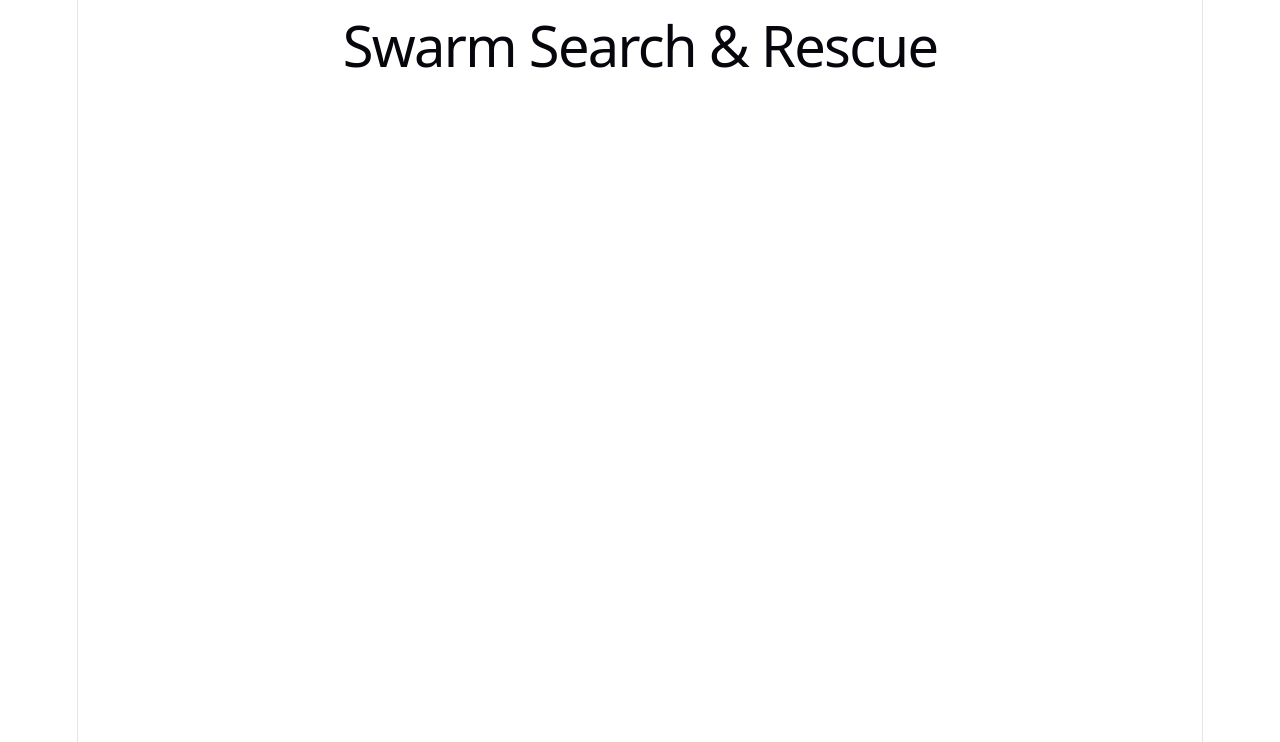
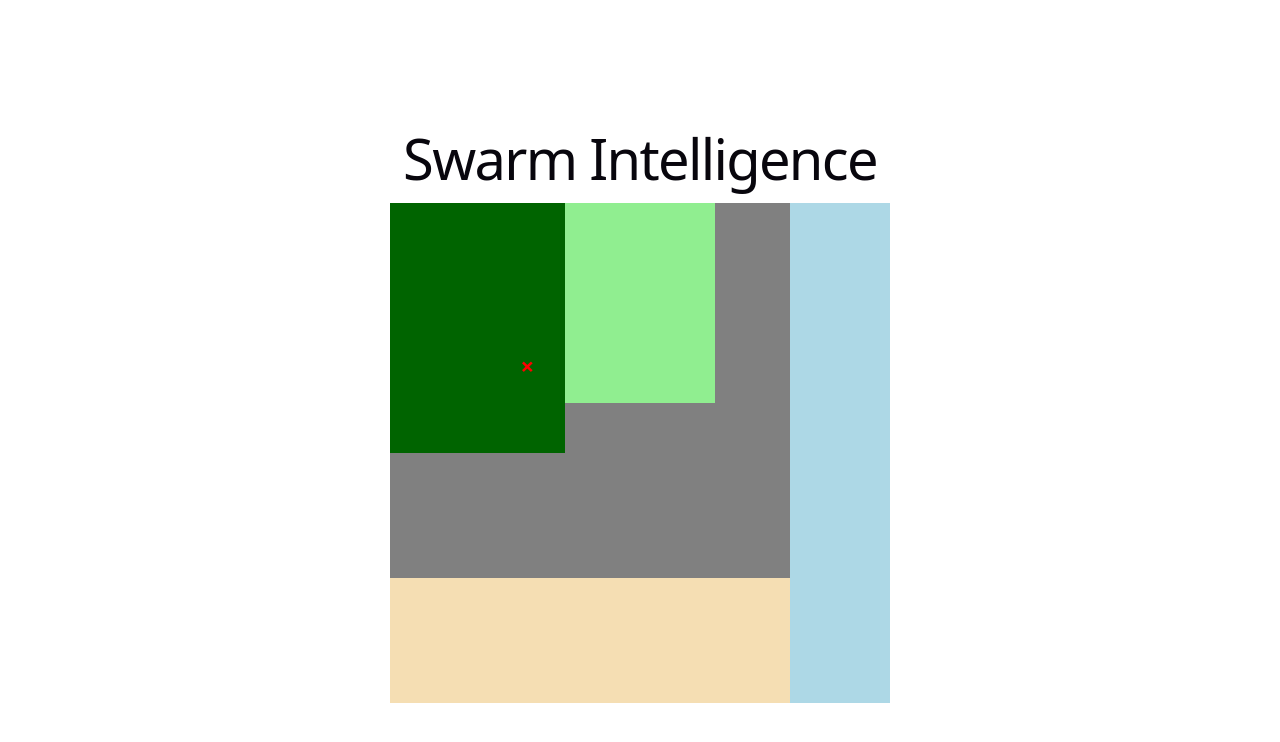
Before and after one commit to sofialundstrom/TNM114, a React (Vite) app: page / in a window 1280 px wide. Shown: the top 742 px of the page. Built offline with nearby package versions, Linux system fonts and the light colour scheme.

Commit message:
added map and target

```diff
--- a/src/App.css
+++ b/src/App.css
@@ -1,184 +1,63 @@
-.counter {
-  font-size: 16px;
-  padding: 5px 10px;
-  border-radius: 5px;
-  color: var(--accent);
-  background: var(--accent-bg);
-  border: 2px solid transparent;
-  transition: border-color 0.3s;
-  margin-bottom: 24px;
-
-  &:hover {
-    border-color: var(--accent-border);
-  }
-  &:focus-visible {
-    outline: 2px solid var(--accent);
-    outline-offset: 2px;
-  }
+/* Hela kartan */
+.map {
+  display: grid;
+  grid-template-columns: repeat(20, 25px);
 }
 
-.hero {
-  position: relative;
-
-  .base,
-  .framework,
-  .vite {
-    inset-inline: 0;
-    margin: 0 auto;
-  }
-
-  .base {
-    width: 170px;
-    position: relative;
-    z-index: 0;
-  }
-
-  .framework,
-  .vite {
-    position: absolute;
-  }
-
-  .framework {
-    z-index: 1;
-    top: 34px;
-    height: 28px;
-    transform: perspective(2000px) rotateZ(300deg) rotateX(44deg) rotateY(39deg)
-      scale(1.4);
-  }
-
-  .vite {
-    z-index: 0;
-    top: 107px;
-    height: 26px;
-    width: auto;
-    transform: perspective(2000px) rotateZ(300deg) rotateX(40deg) rotateY(39deg)
-      scale(0.8);
-  }
+/* Alla celler */
+.cell {
+  width: 25px;
+  height: 25px;
 }
 
-#center {
-  display: flex;
-  flex-direction: column;
-  gap: 25px;
-  place-content: center;
-  place-items: center;
-  flex-grow: 1;
-
-  @media (max-width: 1024px) {
-    padding: 32px 20px 24px;
-    gap: 18px;
-  }
+/* Färg beroende på terräng */
+.forest {
+  background-color: darkgreen;
 }
 
-#next-steps {
-  display: flex;
-  border-top: 1px solid var(--border);
-  text-align: left;
-
-  & > div {
-    flex: 1 1 0;
-    padding: 32px;
-    @media (max-width: 1024px) {
-      padding: 24px 20px;
-    }
-  }
-
-  .icon {
-    margin-bottom: 16px;
-    width: 22px;
-    height: 22px;
-  }
-
-  @media (max-width: 1024px) {
-    flex-direction: column;
-    text-align: center;
-  }
+.park {
+  background-color: lightgreen;
 }
 
-#docs {
-  border-right: 1px solid var(--border);
-
-  @media (max-width: 1024px) {
-    border-right: none;
-    border-bottom: 1px solid var(--border);
-  }
+.urban {
+  background-color: gray;
 }
 
-#next-steps ul {
-  list-style: none;
-  padding: 0;
-  display: flex;
-  gap: 8px;
-  margin: 32px 0 0;
-
-  .logo {
-    height: 18px;
-  }
-
-  a {
-    color: var(--text-h);
-    font-size: 16px;
-    border-radius: 6px;
-    background: var(--social-bg);
-    display: flex;
-    padding: 6px 12px;
-    align-items: center;
-    gap: 8px;
-    text-decoration: none;
-    transition: box-shadow 0.3s;
-
-    &:hover {
-      box-shadow: var(--shadow);
-    }
-    .button-icon {
-      height: 18px;
-      width: 18px;
-    }
-  }
-
-  @media (max-width: 1024px) {
-    margin-top: 20px;
-    flex-wrap: wrap;
-    justify-content: center;
-
-    li {
-      flex: 1 1 calc(50% - 8px);
-    }
-
-    a {
-      width: 100%;
-      justify-content: center;
-      box-sizing: border-box;
-    }
-  }
+.field {
+  background-color: wheat;
 }
 
-#spacer {
-  height: 88px;
-  border-top: 1px solid var(--border);
-  @media (max-width: 1024px) {
-    height: 48px;
-  }
+.water {
+  background-color: lightblue;
 }
 
-.ticks {
-  position: relative;
-  width: 100%;
+/* Centrerar hela appens innehåll på skärmen */
+#root {
+  min-height: 100vh;
+  display: flex;
+  justify-content: center;
+  align-items: center;
+}
 
-  &::before,
-  &::after {
-    content: '';
-    position: absolute;
-    top: -4.5px;
-    border: 5px solid transparent;
-  }
+/* Kartan */
+.map {
+  display: grid;
+  grid-template-columns: repeat(20, 25px);
+}
 
-  &::before {
-    left: 0;
-    border-left-color: var(--border);
-  }
-  &::after {
-    right: 0;
-    border-right-color: var(--border);
-  }
+.cell {
+  width: 25px;
+  height: 25px;
+
+  /* Allows the target to be positioned inside the cell */
+  display: flex;
+  justify-content: center;
+  align-items: center;
 }
+
+.target {
+  color: red;
+  font-size: 24px;
+  font-weight: bold;
+  line-height: 1;
+}
--- a/src/App.tsx
+++ b/src/App.tsx
@@ -1,10 +1,17 @@
 import "./App.css";
+import Map from "./components/Map";
+import { createMap, target } from "./data/mapData";
+
+const cells = createMap();
 
 function App() {
   return (
-    <>
-      <h1>Swarm Search & Rescue</h1>
-    </>
+    <div>
+      <h1>Swarm Intelligence</h1>
+      <div>
+        <Map cells={cells} target={target} />
+      </div>
+    </div>
   );
 }
 
--- a/src/components/Map.tsx
+++ b/src/components/Map.tsx
@@ -0,0 +1,33 @@
+import type { Cell, Target } from "../types/types";
+
+type MapProps = {
+  cells: Cell[];
+  target: Target;
+};
+
+function Map({ cells, target }: MapProps) {
+  return (
+    <div className="map">
+      {/* Loops through every cell in the array */}
+      {cells.map((cell) => {
+        // Checks if the target is located in this cell
+        const hasTarget = cell.x === target.x && cell.y === target.y;
+
+        // Creates and returns a div for each cell
+        return (
+          <div
+            // Unique key for each cell, e.g. "4-7" for x=4, y=7
+            key={`${cell.x}-${cell.y}`}
+            // Adds "cell", the terrain type, and "target" if the target is here
+            className={`cell ${cell.terrain}`}
+          >
+            {/* Shows a red X if the target is in this cell */}
+            {hasTarget && <span className="target">×</span>}
+          </div>
+        );
+      })}
+    </div>
+  );
+}
+
+export default Map;
--- a/src/data/mapData.ts
+++ b/src/data/mapData.ts
@@ -0,0 +1,43 @@
+import type { Cell, Terrain, Target } from "../types/types";
+
+const MAP_WIDTH = 20;
+const MAP_HEIGHT = 20;
+
+export const target: Target = {
+  x: 5,
+  y: 6,
+};
+
+function getTerrain(x: number, y: number): Terrain {
+  if (x < 7 && y < 10) {
+    return "forest";
+  }
+  if (x >= 7 && x < 13 && y < 8) {
+    return "park";
+  }
+  if (x > 15) {
+    return "water";
+  }
+  if (y > 14 && x <= 15) {
+    return "field";
+  }
+  return "urban";
+}
+
+export function createMap(): Cell[] {
+  const cells: Cell[] = [];
+
+  for (let y = 0; y < MAP_HEIGHT; y++) {
+    for (let x = 0; x < MAP_WIDTH; x++) {
+      cells.push({
+        x,
+        y,
+        terrain: getTerrain(x, y),
+        probability: 0,
+        searched: 0,
+      });
+    }
+  }
+
+  return cells;
+}
--- a/src/index.css
+++ b/src/index.css
@@ -11,8 +11,8 @@
   --shadow:
     rgba(0, 0, 0, 0.1) 0 10px 15px -3px, rgba(0, 0, 0, 0.05) 0 4px 6px -2px;
 
-  --sans: system-ui, 'Segoe UI', Roboto, sans-serif;
-  --heading: system-ui, 'Segoe UI', Roboto, sans-serif;
+  --sans: system-ui, "Segoe UI", Roboto, sans-serif;
+  --heading: system-ui, "Segoe UI", Roboto, sans-serif;
   --mono: ui-monospace, Consolas, monospace;
 
   font: 18px/145% var(--sans);
@@ -55,19 +55,13 @@
   max-width: 100%;
   margin: 0 auto;
   text-align: center;
-  border-inline: 1px solid var(--border);
   min-height: 100svh;
   display: flex;
   flex-direction: column;
   box-sizing: border-box;
 }
 
-body {
-  margin: 0;
-}
-
-h1,
-h2 {
+h1 {
   font-family: var(--heading);
   font-weight: 500;
   color: var(--text-h);
@@ -82,30 +76,3 @@ h1 {
     margin: 20px 0;
   }
 }
-h2 {
-  font-size: 24px;
-  line-height: 118%;
-  letter-spacing: -0.24px;
-  margin: 0 0 8px;
-  @media (max-width: 1024px) {
-    font-size: 20px;
-  }
-}
-p {
-  margin: 0;
-}
-
-code,
-.counter {
-  font-family: var(--mono);
-  display: inline-flex;
-  border-radius: 4px;
-  color: var(--text-h);
-}
-
-code {
-  font-size: 15px;
-  line-height: 135%;
-  padding: 4px 8px;
-  background: var(--code-bg);
-}
```
Also changed, not shown: src/types/types.ts (+16 -0 lines).
